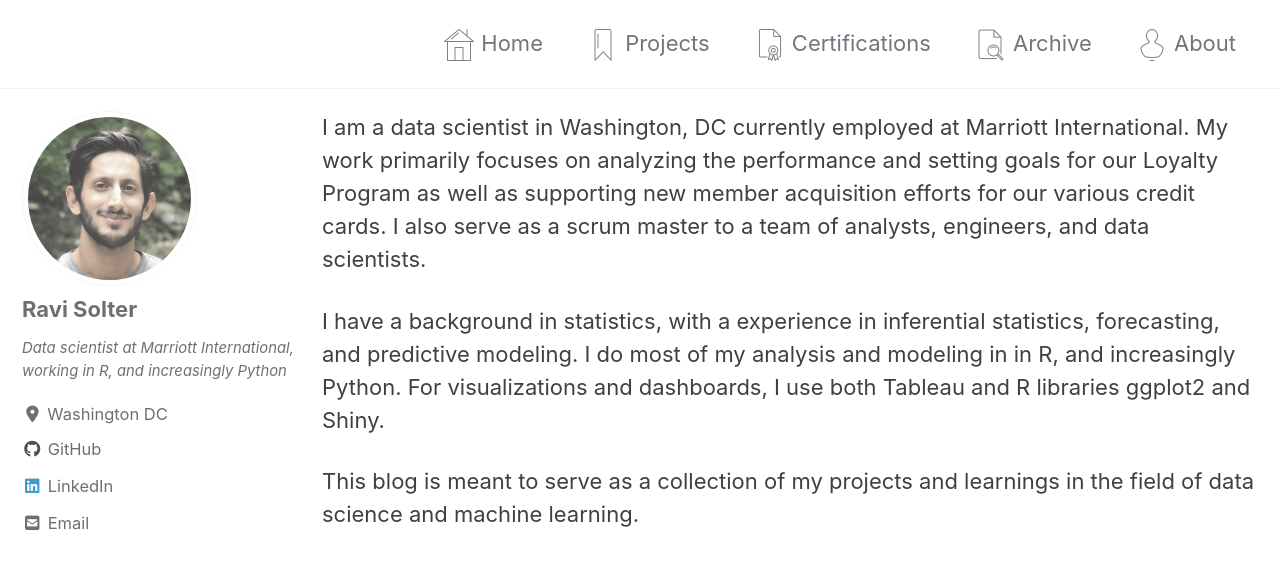
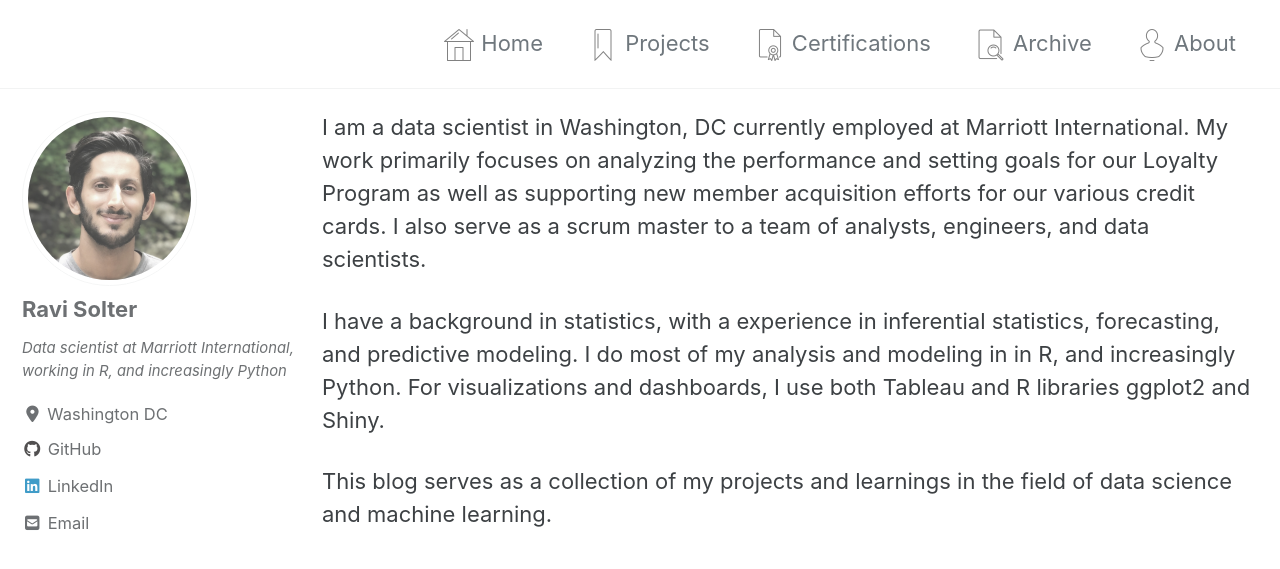
Before and after one commit to rsolter/rsolter.github.io, a Jekyll site: the page built from _pages/about.md, in a window 1280 px wide and 900 px high. Shown: the top 569 px of the window. Built offline with Jekyll 4.4.1, drawn with Linux system fonts in a browser that asks for light colours; cached includes are drawn as plain includes; nearby versions of some CDN libraries.

Commit message:
edit about

```diff
--- a/_pages/about.md
+++ b/_pages/about.md
@@ -15,4 +15,4 @@ I am a data scientist in Washington, DC currently employed at Marriott Internati
 
 I have a background in statistics, with a experience in inferential statistics, forecasting, and predictive modeling. I do most of my analysis and modeling in  in R, and increasingly Python. For visualizations and dashboards, I use both Tableau and R libraries ggplot2 and Shiny.
 
-This blog is meant to serve as a collection of my projects and learnings in the field of data science and machine learning.
+This blog serves as a collection of my projects and learnings in the field of data science and machine learning.
```
